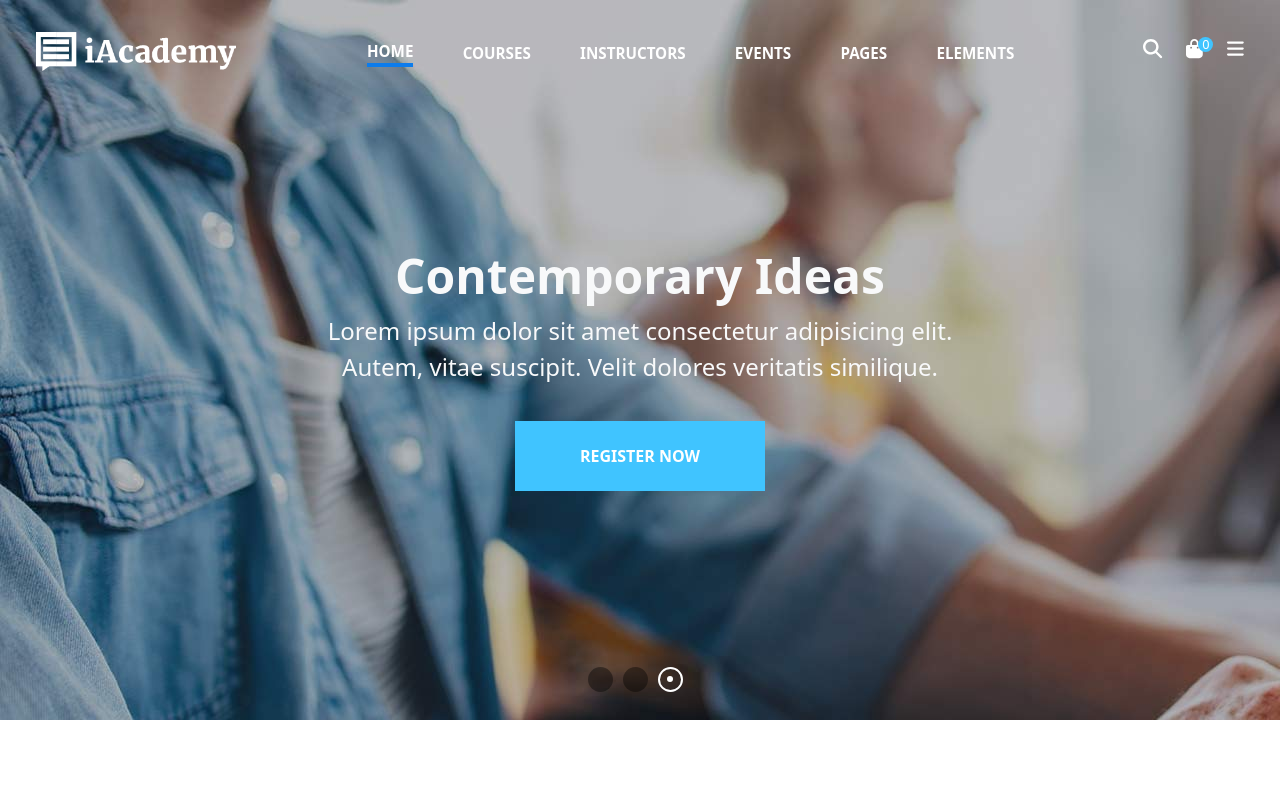
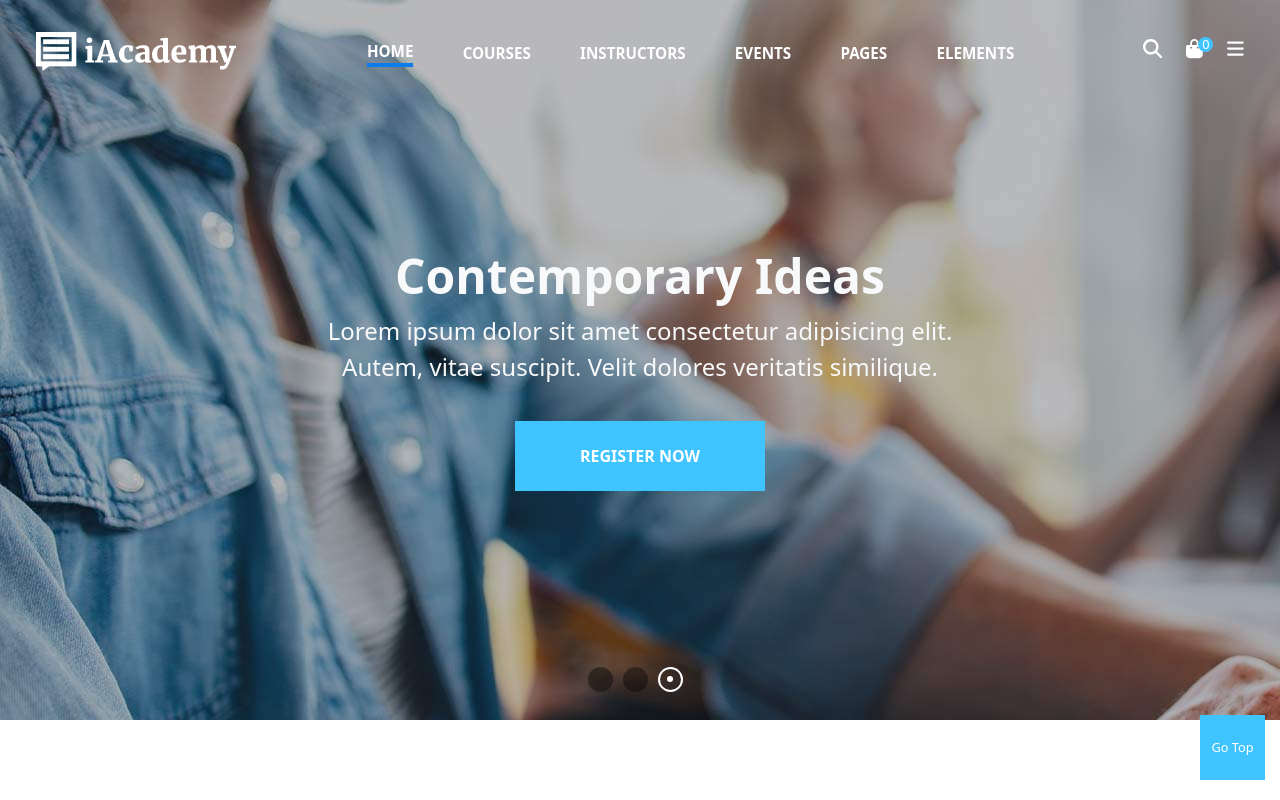
Before and after one commit to AlessandroIacovella95/proj-html-vuejs, a Vue app: page / in a window 1280 px wide. Shown: the top 800 px of the page. Built offline with nearby package versions, Linux system fonts and the light colour scheme.

Commit message:
add button go top

```diff
--- a/src/components/AppHeader.vue
+++ b/src/components/AppHeader.vue
@@ -11,6 +11,7 @@ export default {
 <template>
   <header>
     <Navbar />
+    <div class="button_custom"><a href="#start">Go Top</a></div>
   </header>
 </template>
 
@@ -18,4 +19,27 @@ export default {
 header {
   background-image: url("/img/h5-slide-3-background.jpg");
 }
+.button_custom {
+  display: flex;
+  justify-content: center;
+  align-items: center;
+  width: 65px;
+  aspect-ratio: 1;
+  position: fixed;
+  bottom: 20px;
+  right: 15px;
+  z-index: 99;
+  border: none;
+  outline: none;
+  background-color: #40c4ff;
+  padding: 15px;
+  font-size: 15px;
+  cursor: pointer;
+  a {
+    text-decoration: none;
+    color: white;
+    font-size: 0.8rem;
+    white-space: nowrap;
+  }
+}
 </style>
--- a/src/components/Header/Navbar.vue
+++ b/src/components/Header/Navbar.vue
@@ -52,7 +52,7 @@ export default {
 </script>
 
 <template>
-  <div class="container-fluid">
+  <div class="container-fluid" id="start">
     <div class="navbar">
       <img class="logo mt-4 ms-4" src="/img/logo-light.png" alt="logo" />
       <ul>
```
